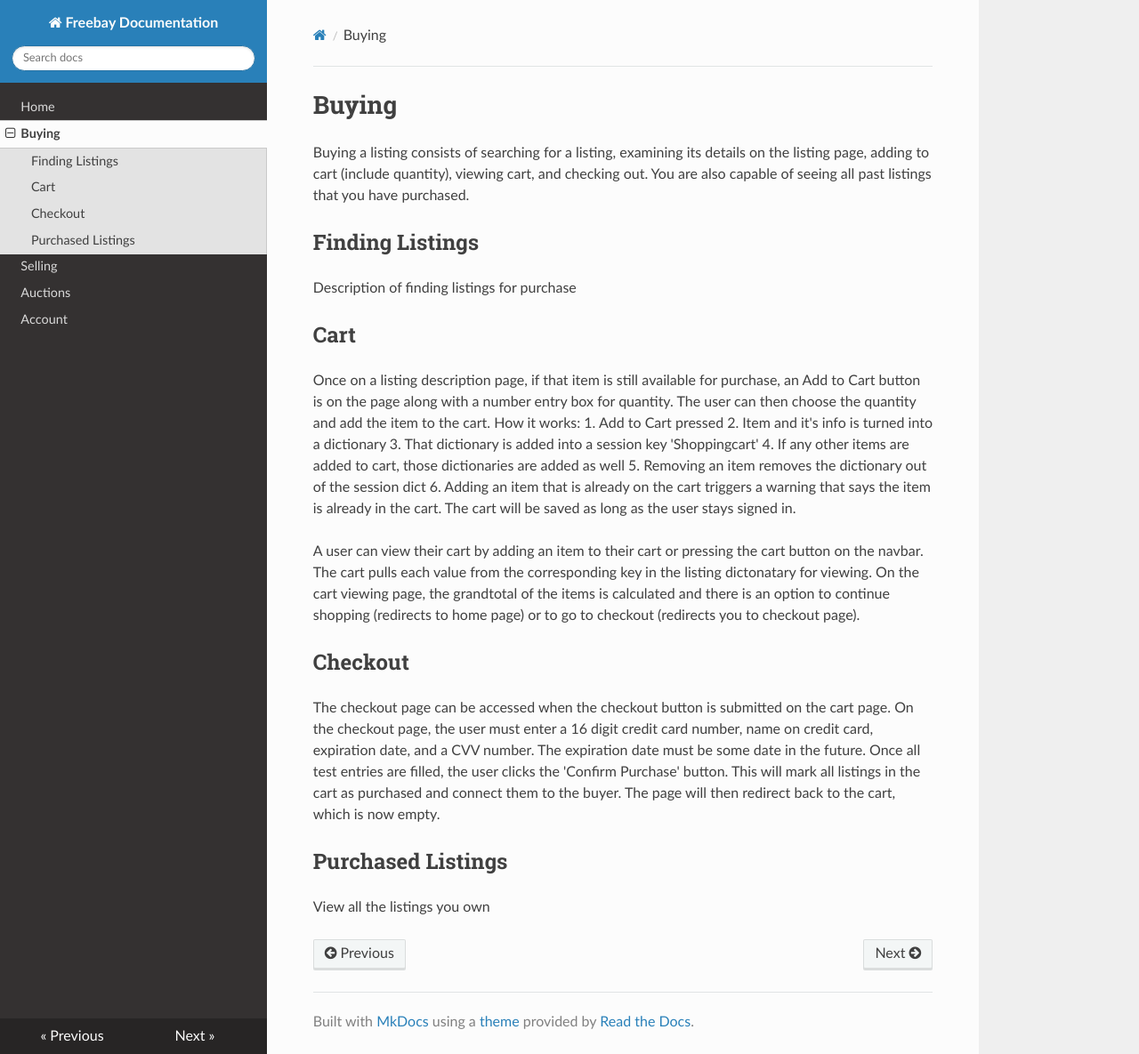
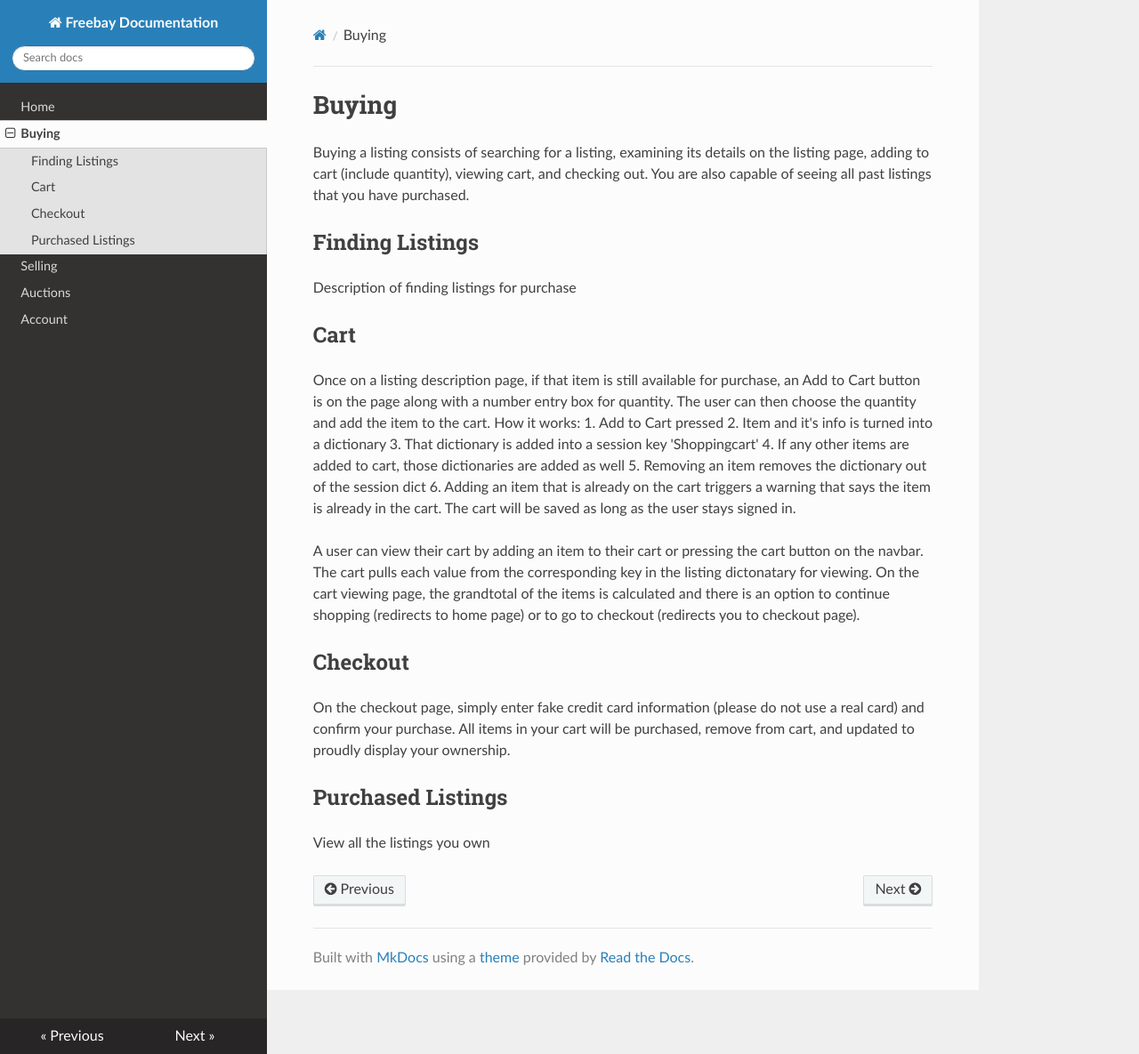
Before and after one commit to emmasandstorm/ebay_clone, an MkDocs documentation site: the page built from docs/buying.md, in a window 1280 px wide and 1185 px high. Shown: the whole window at 89% size. Built offline with MkDocs 1.6.1, drawn with Linux system fonts in a browser that asks for light colours; nearby versions of some CDN libraries.

Commit message:
merge conflict resolved

```diff
--- a/docs/buying.md
+++ b/docs/buying.md
@@ -22,7 +22,8 @@ A user can view their cart by adding an item to their cart or pressing the cart
 
 ## Checkout
 
-The checkout page can be accessed when the checkout button is submitted on the cart page. On the checkout page, the user must enter a 16 digit credit card number, name on credit card, expiration date, and a CVV number. The expiration date must be some date in the future. Once all test entries are filled, the user clicks the 'Confirm Purchase' button. This will mark all listings in the cart as purchased and connect them to the buyer. The page will then redirect back to the cart, which is now empty.
+On the checkout page, simply enter fake credit card information (please do not use a real card) and confirm your purchase. All items in your cart will be purchased, remove from cart, and updated to proudly display your ownership.
+
 
 ## Purchased Listings
 
```
Also changed, not shown: docs/index.md (+0 -3 lines), docs/manage_account.md (+1 -1 lines).
